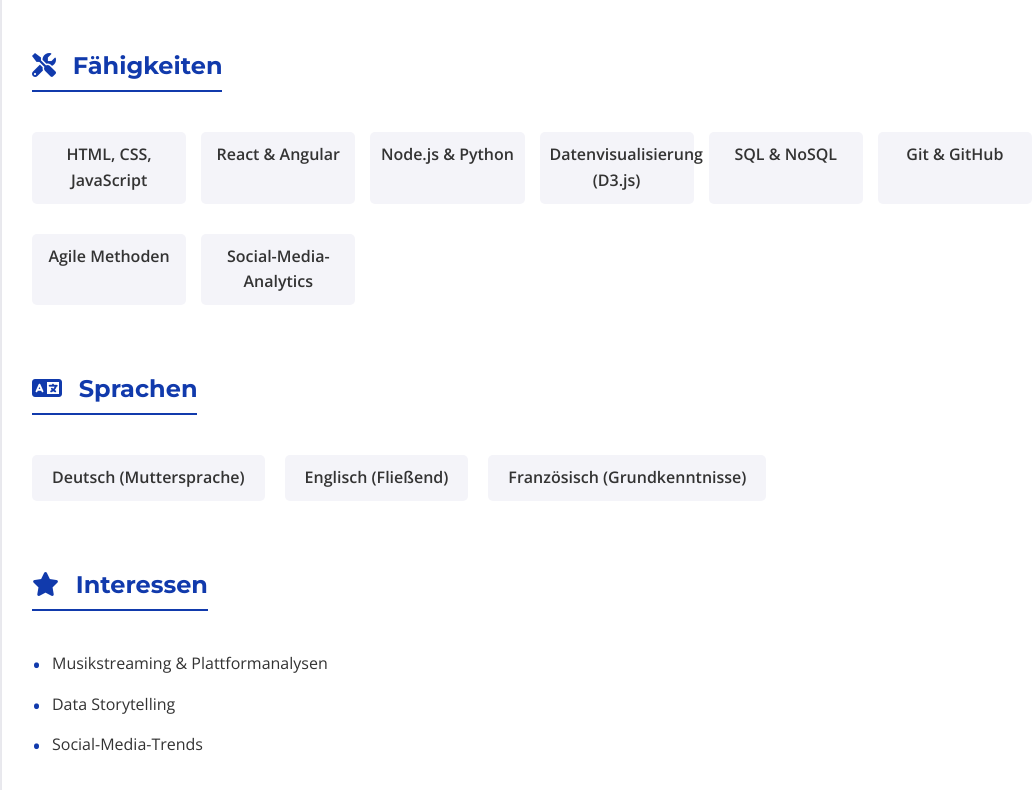
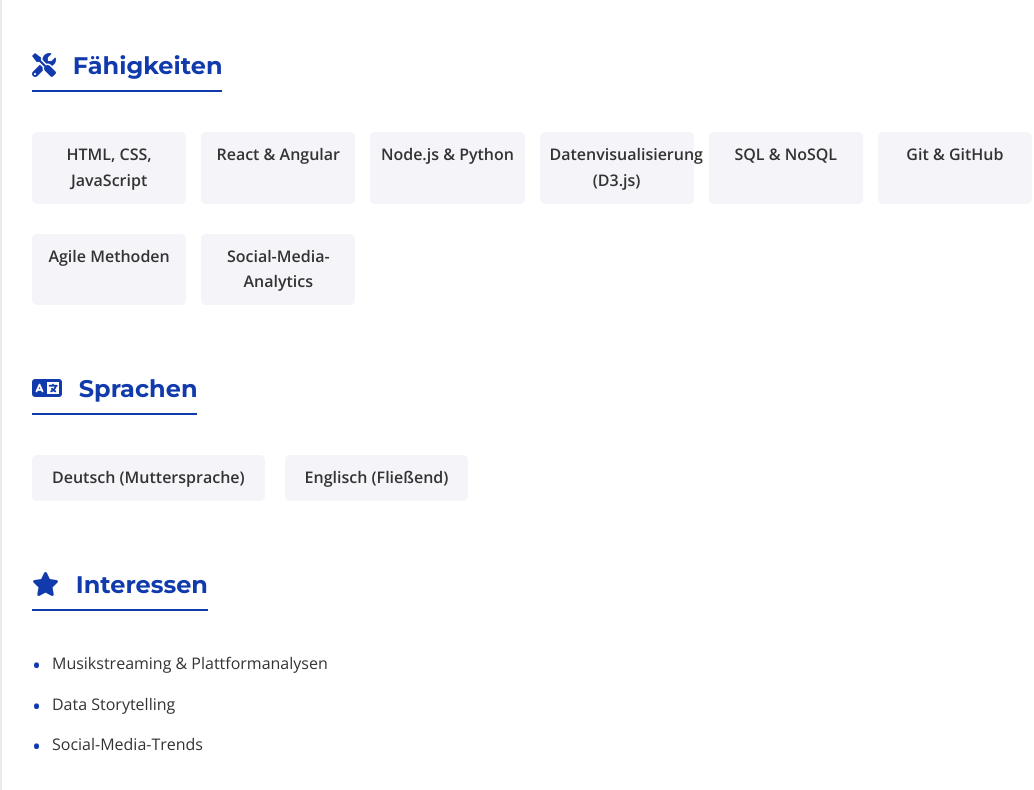
Before and after one commit to sony-basi/Analytics-in-Streaming-Social-Media, a plain HTML site: page index.html in a window 1280 px wide. Shown: the part 1060-1850 px from the top of the page, without its empty margins (108-1142 px from the left). Drawn offline with nearby package versions, Linux system fonts and the light colour scheme.

Commit message:
Update index.html

```diff
--- a/index.html
+++ b/index.html
@@ -163,7 +163,6 @@
             <ul class="languages">
                 <li>Deutsch (Muttersprache)</li>
                 <li>Englisch (Fließend)</li>
-                <li>Französisch (Grundkenntnisse)</li>
             </ul>
         </section>
         <section>
```
